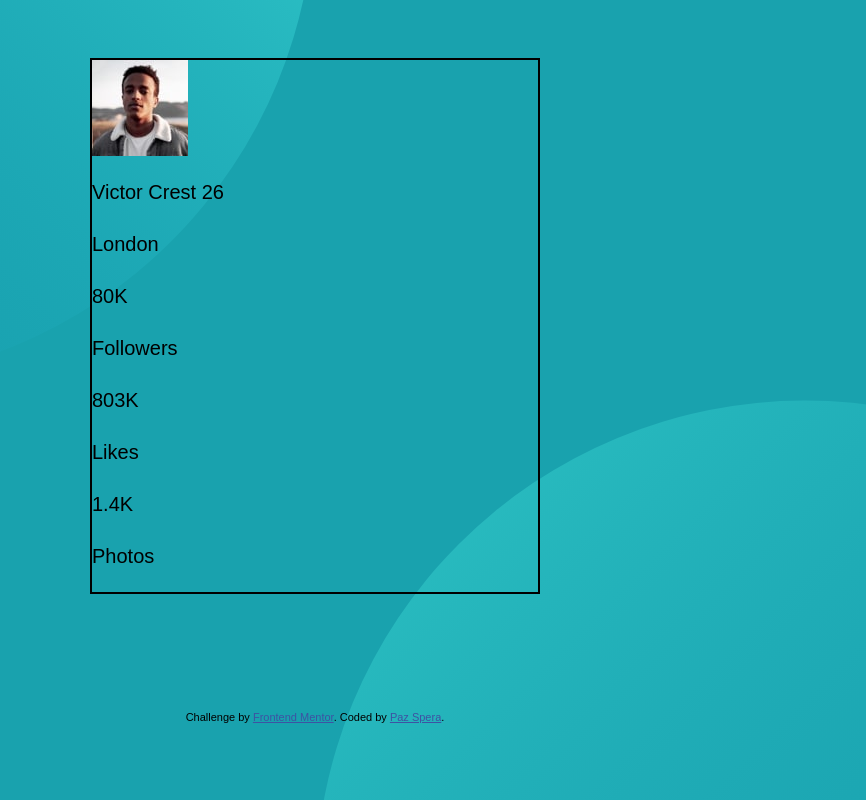
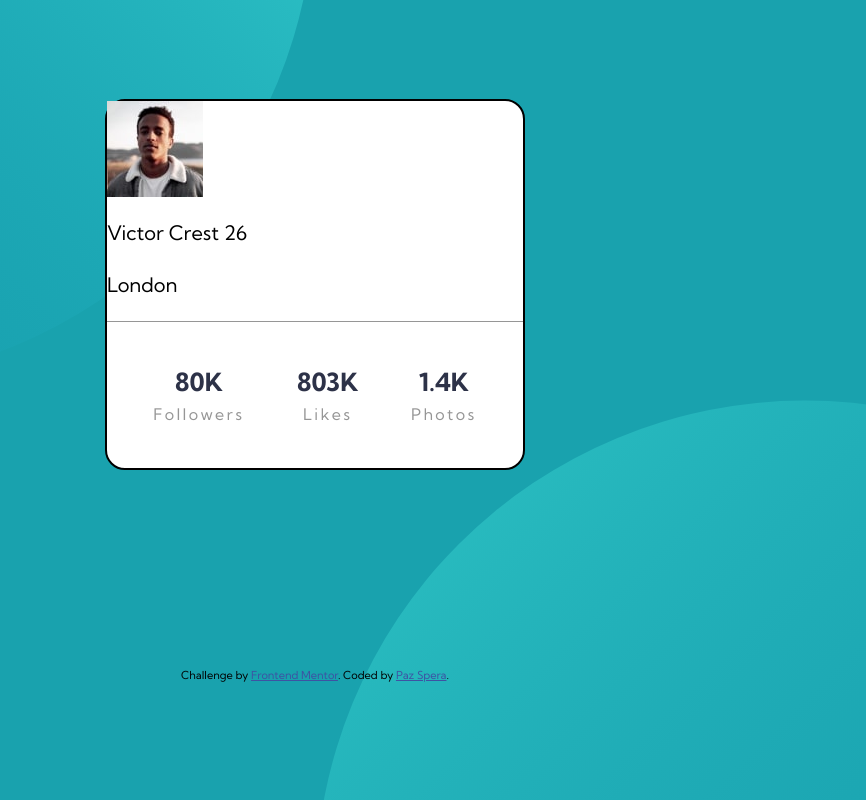
Before and after one commit to pazspera/frontend-mentor-profile-card, a plain HTML site: page index.html in a window 1280 px wide. Shown: the whole page, without its empty margins (325-1191 px from the left). Drawn offline with Linux system fonts and the light colour scheme.

Commit message:
agregué formato stats

```diff
--- a/index.html
+++ b/index.html
@@ -2,8 +2,13 @@
 <html lang="en">
 <head>
   <meta charset="UTF-8">
-  <meta name="viewport" content="width=device-width, initial-scale=1.0"> <!-- displays site properly based on user's device -->
+  <meta name="viewport" content="width=device-width, initial-scale=1.0">
+  <!-- Favicon -->
   <link rel="icon" type="image/png" sizes="32x32" href="./images/favicon-32x32.png">
+  <!-- Fonts -->
+  <link rel="preconnect" href="https://fonts.googleapis.com">
+  <link rel="preconnect" href="https://fonts.gstatic.com" crossorigin>
+  <link href="https://fonts.googleapis.com/css2?family=Kumbh+Sans:wght@400;700&display=swap" rel="stylesheet">
   <!-- CSS -->
   <link rel="stylesheet" href="css/main.css">
   <title>Frontend Mentor | Profile card component</title>
@@ -24,18 +29,18 @@
         <p>Victor Crest <span>26</span></p>
         <p>London</p>
       </div>
-      <div class="profile-card__stats">
-        <div class="profile-card__stats-group">
-          <p>80K</p>
-          <p>Followers</p>
+      <div class="stats">
+        <div class="stats__group">
+          <p class="stats__number">80K</p>
+          <p class="stats__text">Followers</p>
         </div>
-        <div class="profile-card__stats-group">
-          <p>803K</p>
-          <p>Likes</p>
+        <div class="stats__group">
+          <p class="stats__number">803K</p>
+          <p class="stats__text">Likes</p>
         </div>
-        <div class="profile-card__stats-group">
-          <p>1.4K</p>
-          <p>Photos</p>
+        <div class="stats__group">
+          <p class="stats__number">1.4K</p>
+          <p class="stats__text">Photos</p>
         </div>
       </div>
     </section>
--- a/scss/abstract/_variables.scss
+++ b/scss/abstract/_variables.scss
@@ -1,15 +1,13 @@
 // Colores
-$black: black;
-$white: white;
+$black: #000;
+$white: #fff;
 $primary: hsl(185, 75%, 39%);
 $secondary: hsl(229, 23%, 23%);
 $dark-gray-blue: hsl(227, 10%, 46%);
 $dark-gray: hsl(0, 0%, 59%);
 
 // Fuentes
-$font-text: sans-serif;
-$font-title: serif;
-$font-logo: sans-serif;
+$font-main: 'Kumbh Sans', sans-serif;
 
 // Tamaños
 $size1: 3.052rem;
--- a/scss/base/_typography.scss
+++ b/scss/base/_typography.scss
@@ -1,13 +1,17 @@
 body {
-    font-family: $font-text;
+    font-family: $font-main;
     line-height: 1.6;
 }
 
-h1,
-h2,
-h3,
-h4,
-h5,
-h6 {
-    font-family: $font-title;
+
+.stats__number {
+    font-weight: 700;
+    font-size: $size5;
+    color: $secondary;
 }
+
+.stats__text{
+    font-size: $size7;
+    letter-spacing: 0.15em;
+    color: $dark-gray;
+}
--- a/scss/components/_profile-card.scss
+++ b/scss/components/_profile-card.scss
@@ -1,5 +1,25 @@
 .profile-card{
     border: 2px solid;
     width: 90%;
-    max-width: 450px;
+    max-width: 420px;
+    background-color: $white;
+    border-radius: 20px;
 }
+
+.stats{
+    display: flex;
+    justify-content: space-around;
+    padding: 2rem 1rem;
+    border-top: 1px solid $dark-gray;
+
+    &__group{
+        display: flex;
+        flex-direction: column;
+        align-items: center;
+    }
+
+    &__number,
+    &__text {
+        margin: 0;
+    }
+}
--- a/scss/layout/_index.scss
+++ b/scss/layout/_index.scss
@@ -1,4 +1,5 @@
 body{
+
     background-color: $primary;
     background-image: url(../images/bg-pattern-top.svg), url(../images/bg-pattern-bottom.svg);
     background-position: bottom 40vh right 40vw, top 40vh left 40vw;
```
Also changed, not shown: css/main.css, 1 other file.
